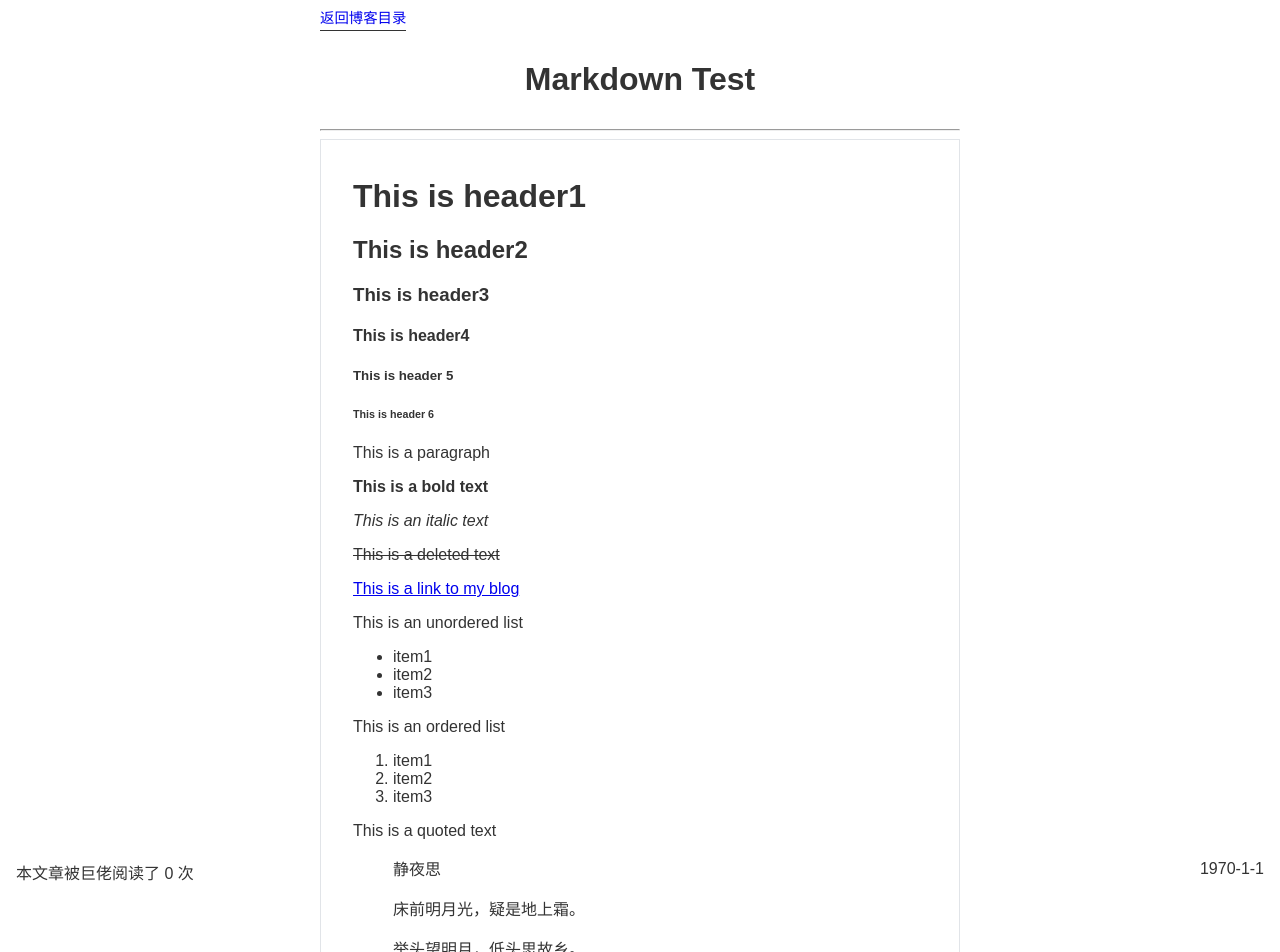
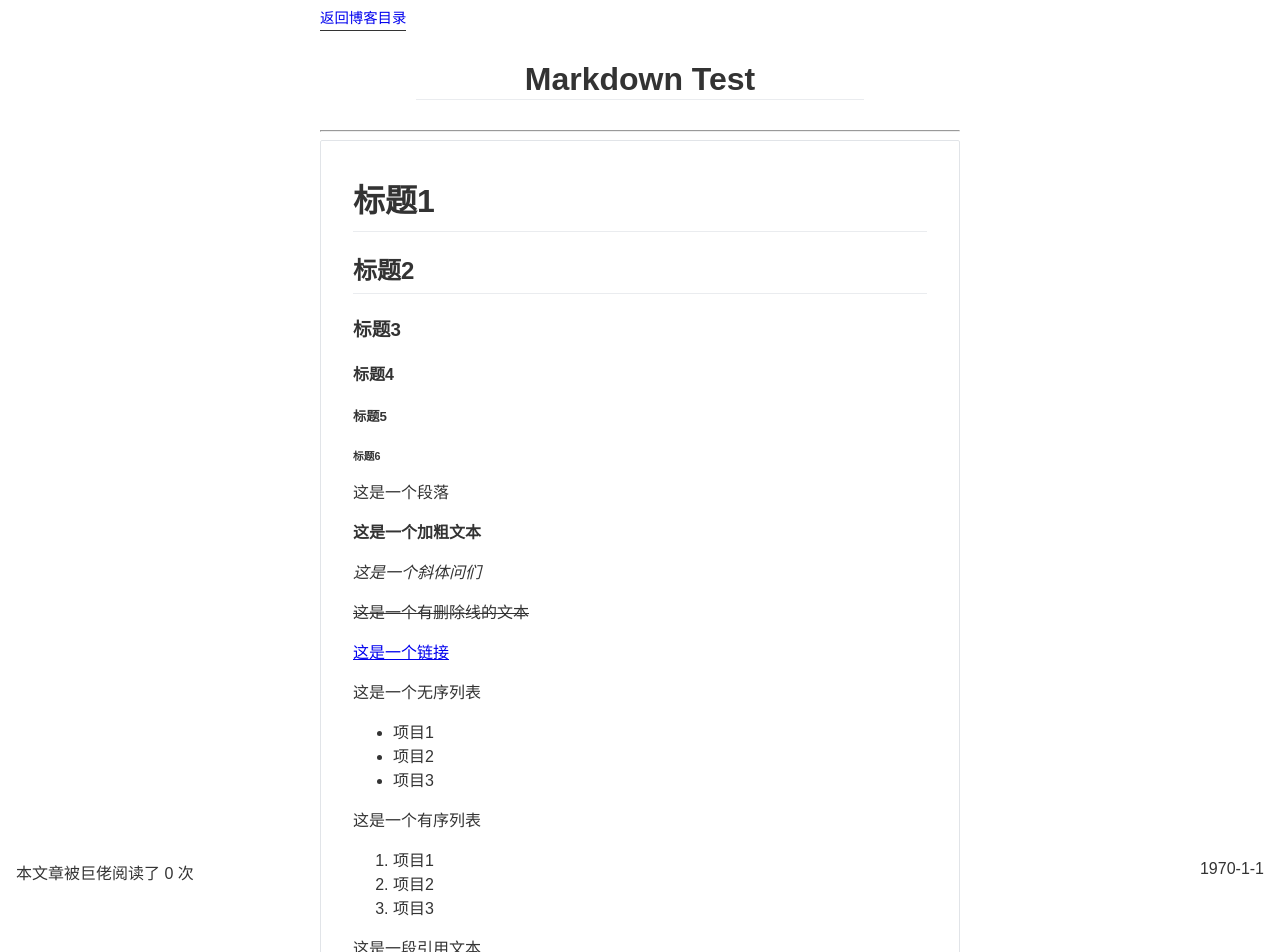
Before and after one commit to Lazygrumm/Earth-Messenger, a Jekyll site: the page built from _posts/1970-1-1-markdown-test.md, in a window 1280 px wide. Shown: the top 952 px of the page. Built offline with Jekyll 4.4.1, drawn with Linux system fonts in a browser that asks for light colours; formulas are drawn with MathJax 3; comment, search, counter and statistics services are not loaded; some of the changed text lies outside the part shown.

Commit message:
尝试编写代码语法高亮
在Markdowntest.md中添加了代码测试
并且改为了中文

````diff
--- a/_posts/1970-1-1-markdown-test.md
+++ b/_posts/1970-1-1-markdown-test.md
@@ -5,41 +5,41 @@
 time: 1970-1-1
 ---
 
-# This is header1
+# 标题1
 
-## This is header2
+## 标题2
 
-### This is header3
+### 标题3
 
-#### This is header4
+#### 标题4
 
-##### This is header 5
+##### 标题5
 
-###### This is header 6
+###### 标题6
 
-This is a paragraph
+这是一个段落
 
-**This is a bold text**
+**这是一个加粗文本**
 
-*This is an italic text*
+*这是一个斜体问们*
 
-~~This is a deleted text~~
+~~这是一个有删除线的文本~~
 
-[This is a link to my blog](https://earthmessenger.github.io)
+[这是一个链接](https://earthmessenger.github.io)
 
-This is an unordered list
+这是一个无序列表
 
-- item1
-- item2
-- item3
+- 项目1
+- 项目2
+- 项目3
 
-This is an ordered list
+这是一个有序列表
 
-1. item1
-2. item2
-3. item3
+1. 项目1
+2. 项目2
+3. 项目3
 
-This is a quoted text
+这是一段引用文本
 
 > 静夜思
 >
@@ -47,11 +47,11 @@
 >
 > 举头望明月，低头思故乡。
 
-This is an inline code block
+这是一个行内代码块
 
-`std::cout << "Hello World!" << endl;`
+`std::cout << "Hello World!" << endl;   // This code outputs \'Hello World\'`
 
-This is a C++ code block
+这是一个 C++ 代码块
 
 ```cpp
 #include <iostream>
@@ -62,21 +62,72 @@
 }
 ```
 
-This is an image
+这是一个图像
 
-![Bing Wallpaper](https://api.dujin.org/bing/1920.php)
+![Bing 壁纸](https://api.dujin.org/bing/1920.php)
 
-This is a Latex formula
+这是一个 LaTeX 公式
 
 $$\sum_{i=1}^n a_i=0$$
 
-This is a table
+这是一个表格
 
-| Item       |  Price | Quantity |
+| 物品       |  价格 | 数量 |
 | :--------- | -----: | :------: |
-| computer   | \$1600 |    5     |
-| Cell phone |   \$12 |    12    |
+| 电脑   | \$1600 |    5     |
+| 手机 |   \$12 |    12    |
 
-This is a dividing line
+这是一个分割线
 
 ---
+
+# 样式测试
+
+## 1. 语法高亮测试
+
+C++ 代码
+
+```cpp
+// 注释
+
+#include <iostream> // 宏命令
+
+int i; // 变量类型与变量
+
+void function(int args) { // 函数定义
+    std::cout << args; // 一个包含命名空间、符号、变量的语句
+}
+
+using namespace std; // 关键字和命名空间
+
+class MyClass { // 类
+
+private:
+    int value;
+
+public:
+    MyClass(int newValue) : value(newValue) {}
+
+    int getValue() { return this->value; }
+
+    void setValue(int newValue) { this->value = newValue }
+
+}
+
+MyClass operator+(const MyClass& mc1, const MyClass& mc2) // 运算符重载
+{
+    MyClass ans(mc1.getValue() + mc2.getValue());
+    return ans;
+}
+
+int main() {
+    MyClass mc1(5), mc2(6), mc3;
+    mc3 = mc1 + mc2;
+    cout << mc3.getValue();
+    return 0;
+}
+```
+
+---
+
+编写中……
--- a/assets/style/blog.css
+++ b/assets/style/blog.css
@@ -5,12 +5,14 @@
 
 code {
     font-family: monospace;
+}
+
+pre {
     background-color: #f6f8fa;
     line-height: 1.45;
     border-radius: 3px;
     padding: 16px;
     overflow: auto;
-    width: 100%;
 }
 
 table {
@@ -21,7 +23,18 @@
     border: 1px solid currentColor;
     border-collapse: collapse;
     padding: 6px;
+}
 
+h1, h2, h3, h4, h5, h6 {
+    margin-top: 24px;
+    margin-bottom: 16px;
+    font-weight: 600;
+    line-height: 1.25;
+}
+
+h1, h2 {
+    padding-bottom: 0.3em;
+    border-bottom: 1px solid #eaecef;
 }
 
 .light {
@@ -46,6 +59,7 @@
 
 #content {
     border: 1px solid #e1e4e8;
+    border-radius: 2px;
     padding: 16px;
     padding-left: 32px;
     padding-right: 32px;
````
Also changed, not shown: assets/style/highlight.css (added, +37 -0 lines).
